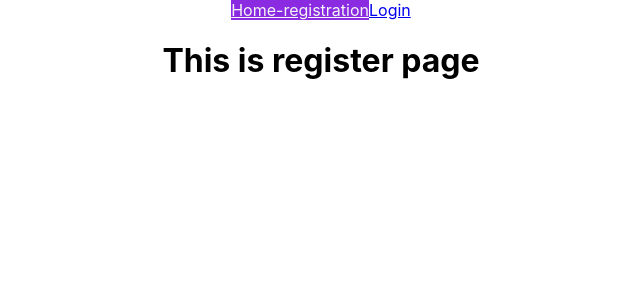
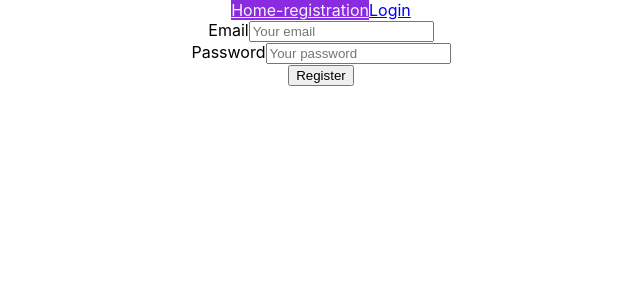
Before and after one commit to sadmanador/firebase-login-register, a React (Create React App) app: page / in a window 1280 px wide. Shown: the top 300 px of the page, without its empty margins (319-959 px from the left). Built offline with nearby package versions, Linux system fonts and the light colour scheme.

Commit message:
Create USer is using properly

```diff
--- a/src/components/Register/Register.js
+++ b/src/components/Register/Register.js
@@ -1,13 +1,37 @@
-import React from 'react';
-import { getAuth } from "firebase/auth";
+import React, { useState } from 'react';
+import { createUserWithEmailAndPassword, getAuth, parseActionCodeURL } from "firebase/auth";
 import { app } from '../../firebase/firebase.init';
 
 const auth = getAuth(app);
 
 const Register = () => {
+    const [errorMessage, setErrorMessage] = useState('');
+
+    const handleCreateUser = event => {
+        event.preventDefault();
+        const form = event.target;
+        const email = form.email.value;
+        const password = form.password.value;
+        console.log(email, password)
+
+
+        createUserWithEmailAndPassword(auth, email, password)
+        .then(result => {
+            const user = result.user;
+            console.log(user);
+        })
+        .catch(error => console.error('error: ', error))
+    }
+
     return (
         <div>
-            <h1>This is register page</h1>
+            <form onSubmit={handleCreateUser}>
+                <label htmlFor="email">Email</label>
+                <input type="email" placeholder='Your email' name='email'/><br />
+                <label htmlFor="password">Password</label>
+                <input type="password" placeholder='Your password' name='password'/><br />
+                <button type='submit'>Register</button>
+            </form>
         </div>
     );
 };
```
